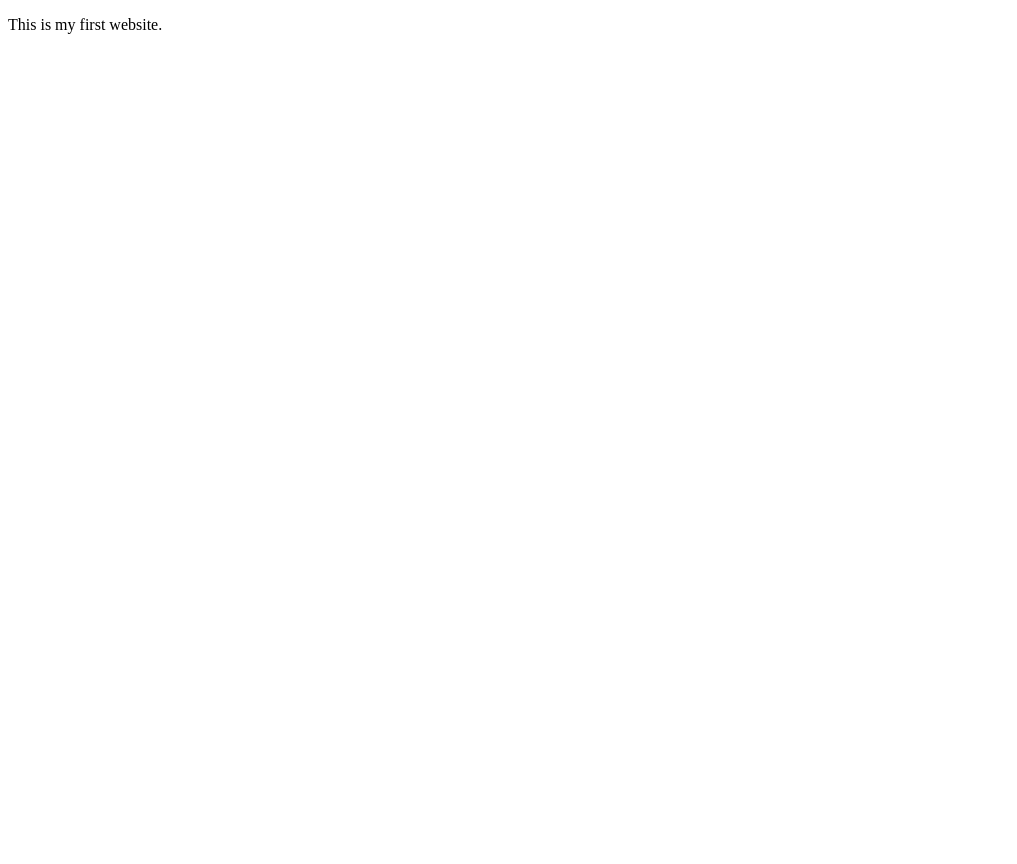
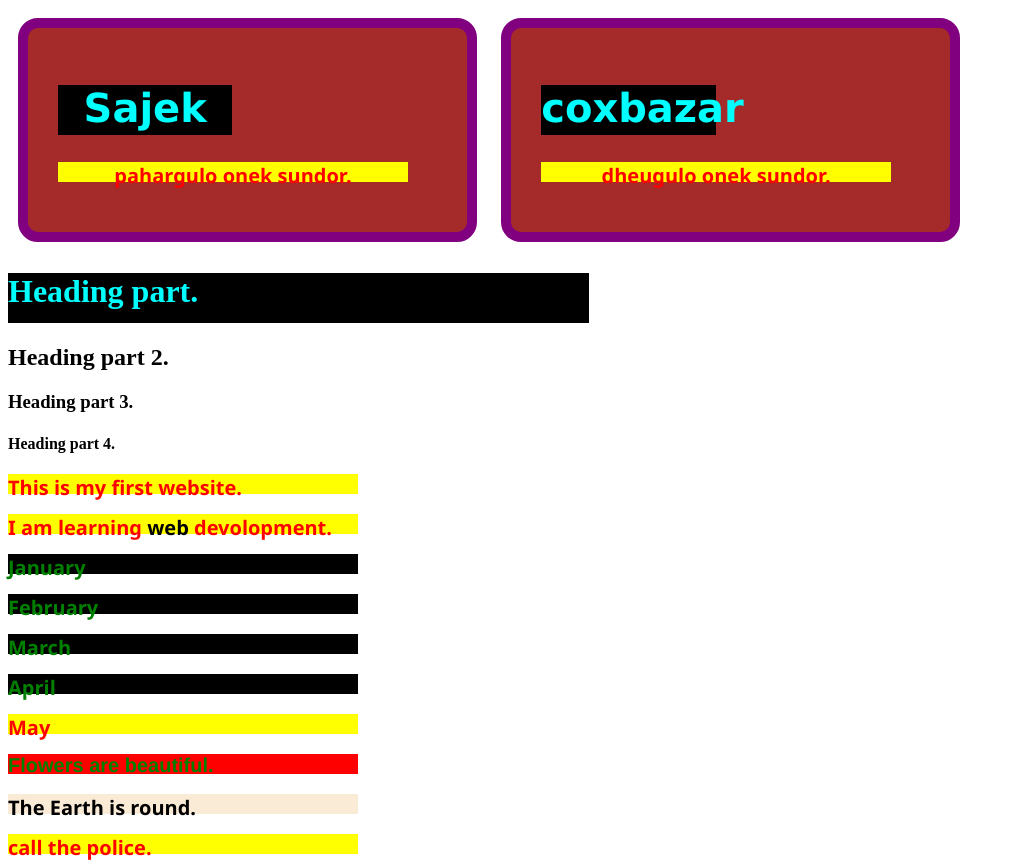
Before and after one commit to Mahbub-Alam-Rahad/my-website, a plain HTML site: page my-website/index.html in a window 1280 px wide. Shown: the top 864 px of the page, without its empty margins (0-1017 px from the left). Before the commit the page ends 800 px from the top, so only its background shows below. Drawn offline with Linux system fonts and the light colour scheme.

Commit message:
practice css

```diff
--- a/my-website/index.html
+++ b/my-website/index.html
@@ -1,9 +1,69 @@
 <!DOCTYPE html>
 <html lang="en">
 <head>
-    <title>my-first-website</title>
+    <title>crocksite.com</title>
+    <link rel="stylesheet" href="style.css">
+    <style>
+        p{
+            color:red;
+            background-color: yellow;
+            height: 20px;
+            width: 350px;
+            font-size: 20px;
+            font-weight: 800;
+            font-family: 'Segoe UI', Tahoma, Geneva, Verdana, sans-serif;
+        }
+        h1{
+            color: aqua;
+            background-color: black;
+            height: 50px;
+            width: 46%;
+        }
+        img{
+            width: 50%;
+            height: 50%;
+        }
+        #flower{
+            color: green;
+            background-color: red;
+            font-family:'Franklin Gothic Medium', 'Arial Narrow', Arial, sans-serif;
+        }
+        #earth{
+            color: black;
+            background-color: antiquewhite;
+        }
+        .manth{
+            color: green;
+            background-color: black;
+        }
+        .web{
+            color: black;
+        }
+    </style>
 </head>
 <body>
+    <div class="blog">
+        <h1>Sajek</h1>
+        <p>pahargulo onek sundor.</p>
+    </div>
+    <div class="blog">
+        <h1>coxbazar</h1>
+        <p>dheugulo onek sundor.</p>
+    </div>
+    <h1>Heading part.</h1>
+    <h2>Heading part 2.</h2>
+    <h3>Heading part 3.</h3>
+    <h4>Heading part 4.</h4>
     <p>This is my first website.</p>
+    <p>I am learning <span class="web">web</span> devolopment.</p>
+    <p class="manth">January</p>
+    <p class="manth">February</p>
+    <p class="manth">March</p>
+    <p class="manth">April</p>
+    <p>May</p>
+    <p id="flower">Flowers are beautiful.</p>
+    <p id="earth">The Earth is round.</p>
+    <p><b>call the police.</b></p>
+    <img src="photos/jack.jpg">
 </body>
 </html>
--- /dev/null
+++ b/my-website/style.css
@@ -0,0 +1,13 @@
+.blog{
+    border: 10px solid purple;
+    border-radius: 20px;
+    margin: 10px;
+    padding: 30px;
+    text-align: center;
+    width: 30%;
+    display: inline-block;
+    color: blueviolet;
+    background-color: brown;
+    font-family: Verdana, Geneva, Tahoma, sans-serif;
+    font-size: 20px;
+}
```
Also changed, not shown: my-website/photos/jack.jpg (added).
